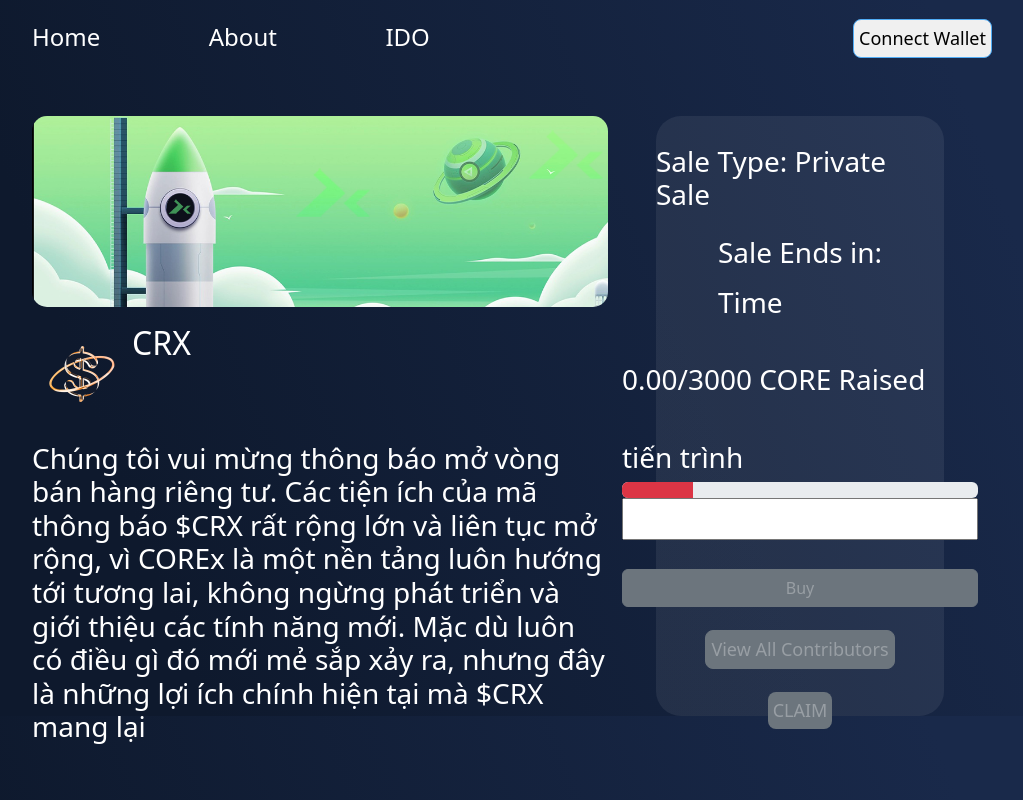
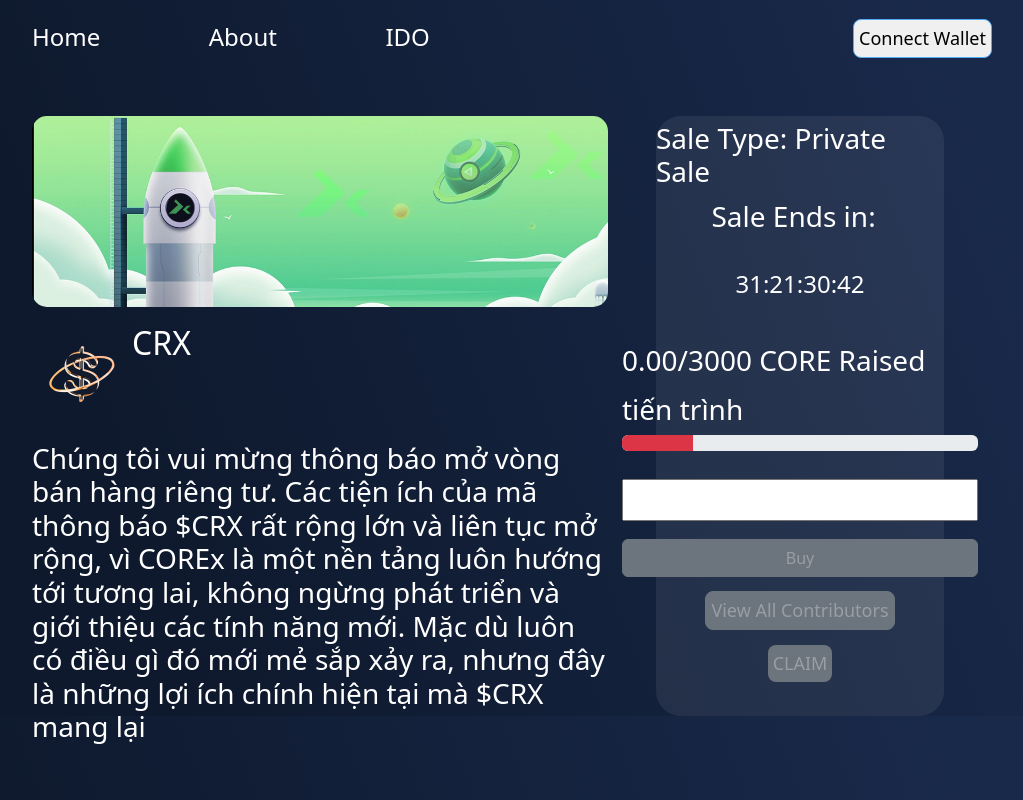
Before and after one commit to dangdung2352637/launchpadIDO, a React (Create React App) app: page /IDO in a window 1280 px wide. Shown: the whole page, without its empty margins (128-1151 px from the left). Built offline with nearby package versions, Linux system fonts and the light colour scheme.

Commit message:
three commit

```diff
--- /dev/null
+++ b/src/components/countdow.js
@@ -0,0 +1,51 @@
+import React, { useState, useEffect } from "react";
+
+const CountdownTimer = () => {
+  const targetDate = new Date("August 22, 2024 07:00:00").getTime();
+  const [timeLeft, setTimeLeft] = useState(calculateTimeLeft());
+
+  function calculateTimeLeft() {
+    const difference = targetDate - new Date().getTime();
+
+    if (difference > 0) {
+      const days = Math.floor(difference / (1000 * 60 * 60 * 24));
+      const hours = Math.floor((difference / (1000 * 60 * 60)) % 24);
+      const minutes = Math.floor((difference / 1000 / 60) % 60);
+      const seconds = Math.floor((difference / 1000) % 60);
+
+      return { days, hours, minutes, seconds };
+    }
+
+    return null;
+  }
+
+  useEffect(() => {
+    const timer = setTimeout(() => {
+      setTimeLeft(calculateTimeLeft());
+    }, 1000);
+
+    return () => clearTimeout(timer);
+  });
+
+  const formatTime = (time) => {
+    return time.toString().padStart(2, "0");
+  };
+  // console.log(timeLeft);
+  // console.log(targetDate);
+
+  return (
+    <div className="text-center p-4 bg-blue-100 rounded-lg shadow-md">
+      {timeLeft ? (
+        <div className="text-3xl font-mono">
+          {`${formatTime(timeLeft.days)}:${formatTime(
+            timeLeft.hours
+          )}:${formatTime(timeLeft.minutes)}:${formatTime(timeLeft.seconds)}`}
+        </div>
+      ) : (
+        <span>Thời gian đã đến!</span>
+      )}
+    </div>
+  );
+};
+
+export default CountdownTimer;
--- a/src/pages/IDO.js
+++ b/src/pages/IDO.js
@@ -1,4 +1,5 @@
 import React, { useState } from "react";
+import CountdownTimer from "../components/countdow";
 // import Button from "react-bootstrap/Button";
 import ProgressBar from "react-bootstrap/ProgressBar";
 import Button from "react-bootstrap/Button";
@@ -57,7 +58,7 @@ export const IDO = () => {
         <h3>Sale Type: Private Sale</h3>
         <div className="time-end">
           <h3>Sale Ends in:</h3>
-          <h3>Time</h3>
+          <CountdownTimer />
         </div>
         <div className="process">
           <h3>0.00/3000 CORE Raised</h3>
--- a/src/pages/IDO.scss
+++ b/src/pages/IDO.scss
@@ -51,7 +51,9 @@
       background-image: none;
       display: flex;
       flex-direction: column;
-      .input {
+      margin-top: 4%;
+      input {
+        margin-top: 8%;
       }
       .buy {
         color: rgba(255, 255, 255, 0.3);
@@ -66,11 +68,11 @@
 
     // justify-content: space-between;
     h3 {
-      margin-top: 10%;
+      margin-top: 2%;
       background-image: none;
     }
     button {
-      margin-top: 8%;
+      margin-top: 5%;
     }
 
     .button-view {
```
